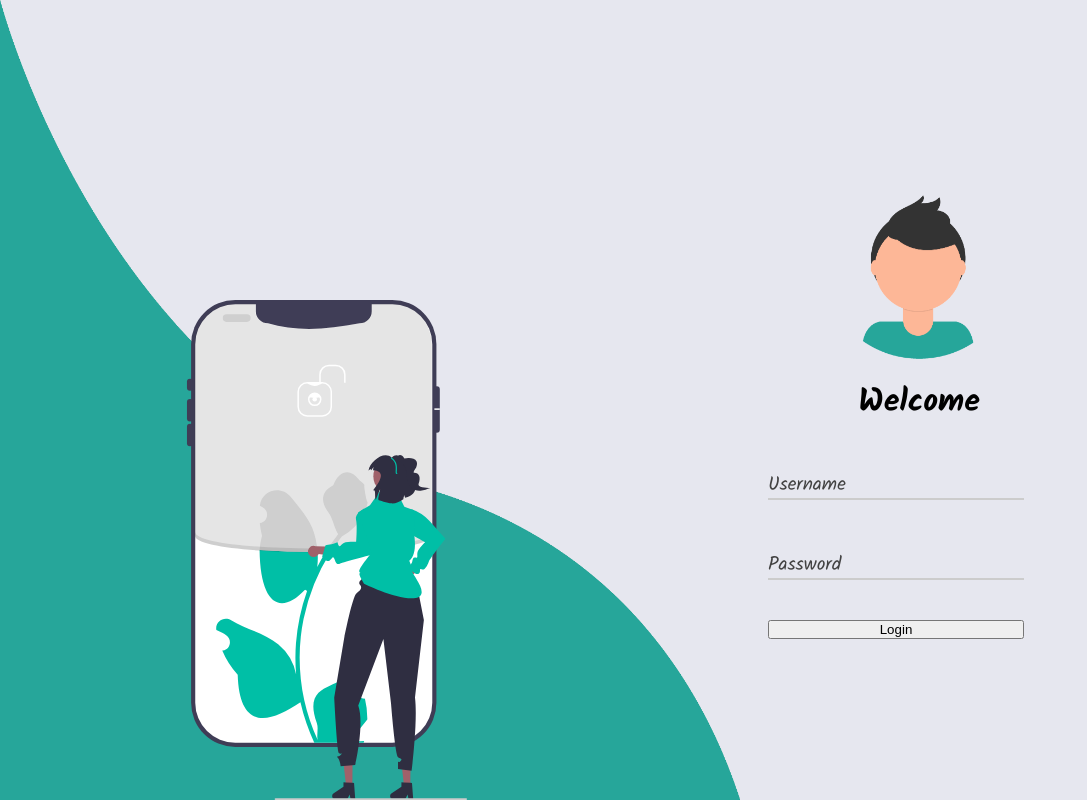
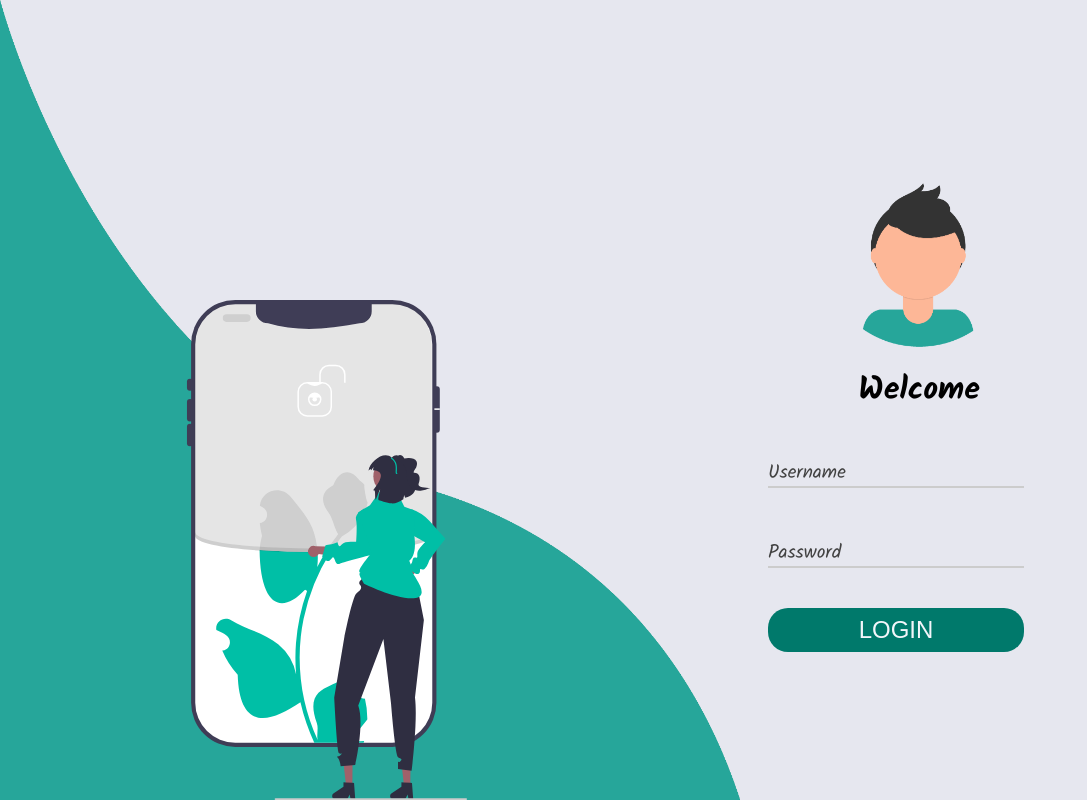
Before and after one commit to FrontEndDevo/Flying-Notes, a React (Create React App) app: page / in a window 1280 px wide. Shown: the whole page, without its empty margins (0-1087 px from the left). Built offline with nearby package versions, Linux system fonts and the light colour scheme.

Commit message:
Finish login button design

```diff
--- a/src/components/Auth/Auth.module.scss
+++ b/src/components/Auth/Auth.module.scss
@@ -73,7 +73,7 @@
 
         &.labels {
           label {
-          font-size: 1rem;
+            font-size: 1rem;
             bottom: 100%;
           }
         }
@@ -101,6 +101,18 @@
       }
 
       button {
+        font-size: $med_font;
+        text-transform: uppercase;
+        border-radius: $large_border_radius;
+        border: none;
+        background-color: $med_teal;
+        color: $light_white;
+        padding: 0.5rem 0;
+        transition: $fast_transition;
+
+        &:hover {
+          background-color: $light_teal;
+        }
       }
     }
   }
```
